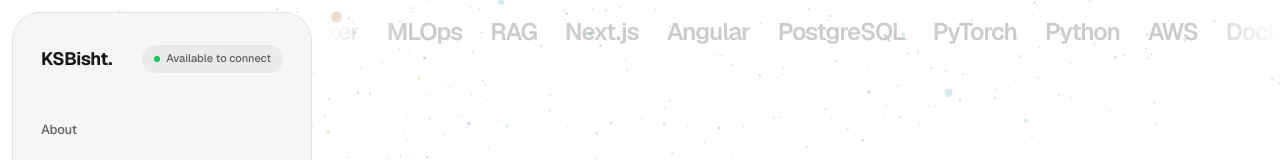
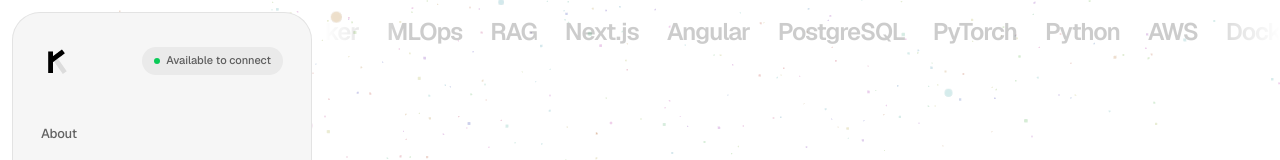
Before and after one commit to ksbisht941/aibyksbisht, a Next.js app: page / in a window 1280 px wide. Shown: the top 160 px of the page. Built offline with nearby package versions, Linux system fonts and the light colour scheme; no server answers; a web font is replaced by a local one.

Commit message:
feat: Replace text logo with snake-like animated SVG K

```diff
--- /dev/null
+++ b/src/components/AnimatedLogo.tsx
@@ -0,0 +1,50 @@
+"use client";
+
+import React from "react";
+import { motion } from "framer-motion";
+
+export function AnimatedLogo() {
+  return (
+    <div
+      className="relative flex items-center justify-center w-8 h-8 overflow-visible text-black dark:text-white"
+      aria-label="Logo"
+    >
+      <svg
+        width="20"
+        height="20"
+        viewBox="0 0 40 40"
+        fill="none"
+        xmlns="http://www.w3.org/2000/svg"
+        className="w-full h-full overflow-visible"
+      >
+        <motion.path
+          d="M 12 32 L 12 8 L 12 20 L 28 8 L 17 16.25 L 28 32"
+          fill="transparent"
+          stroke="black"
+          strokeWidth="6"
+          strokeLinecap="square"
+          strokeLinejoin="miter"
+          initial={{ pathLength: 0 }}
+          animate={{ pathLength: 1 }}
+          transition={{
+            duration: 2,
+            ease: "easeInOut",
+            repeat: Infinity,
+            repeatType: "reverse",
+            repeatDelay: 0.5
+          }}
+        />
+        {/* We can also have a faint background of the K so it's always visible */}
+        <path
+          d="M 12 32 L 12 8 L 12 20 L 28 8 L 17 16.25 L 28 32"
+          fill="transparent"
+          stroke="black"
+          strokeWidth="6"
+          strokeLinecap="square"
+          strokeLinejoin="miter"
+          className="opacity-10"
+        />
+      </svg>
+    </div>
+  );
+}
--- a/src/components/Sidebar.tsx
+++ b/src/components/Sidebar.tsx
@@ -2,14 +2,15 @@
 
 import Link from "next/link";
 import { ArrowUpRight } from "lucide-react";
+import { AnimatedLogo } from "./AnimatedLogo";
 
 export function Sidebar() {
   return (
     <aside className="m-3 overflow-hidden rounded-[1.75rem] border border-[var(--sidebar-border)] bg-[var(--sidebar-bg)] px-5 py-5 transition-colors duration-500 sm:px-7 md:sticky md:top-3 md:flex md:h-[calc(100vh-1.5rem)] md:flex-col md:justify-between md:px-7 md:py-8">
       <div>
         <nav className="flex items-center justify-between gap-4 text-sm font-medium">
-          <Link href="/" className="block font-bold text-lg tracking-tight">
-            KSBisht.
+          <Link href="/" className="block">
+            <AnimatedLogo />
           </Link>
           <div className="flex items-center gap-4">
             <a
```
